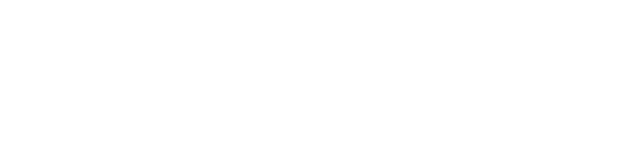
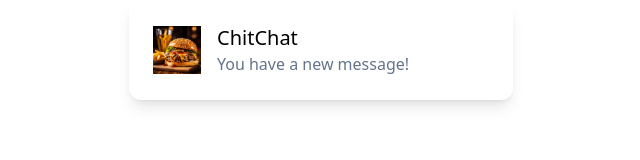
Before and after one commit to MohammadRayhan190720/programming-hero-web-development-course, a plain HTML site: page Milestone-3/Module-13/index.html in a window 1280 px wide. Shown: the whole page, without its empty margins (319-959 px from the left). Drawn offline with nearby package versions, Linux system fonts and the light colour scheme.

Commit message:
larning Basic tailwind

```diff
--- a/Milestone-3/Module-13/index.html
+++ b/Milestone-3/Module-13/index.html
@@ -4,8 +4,19 @@
   <meta charset="UTF-8">
   <meta name="viewport" content="width=device-width, initial-scale=1.0">
   <title>Learning Tailwind CSS</title>
+  <script src="https://cdn.tailwindcss.com"></script>
+
 </head>
 <body>
+  <div class="p-6 max-w-sm mx-auto bg-white rounded-xl shadow-lg flex items-center space-x-4">
+  <div class="shrink-0">
+    <img class="size-12" src="/Milestone-1/Module-1/images/burger-with-melted-cheese.jpg" alt="ChitChat Logo">
+  </div>
+  <div>
+    <div class="text-xl font-medium text-black">ChitChat</div>
+    <p class="text-slate-500">You have a new message!</p>
+  </div>
+</div>
 
 </body>
 </html>
```
